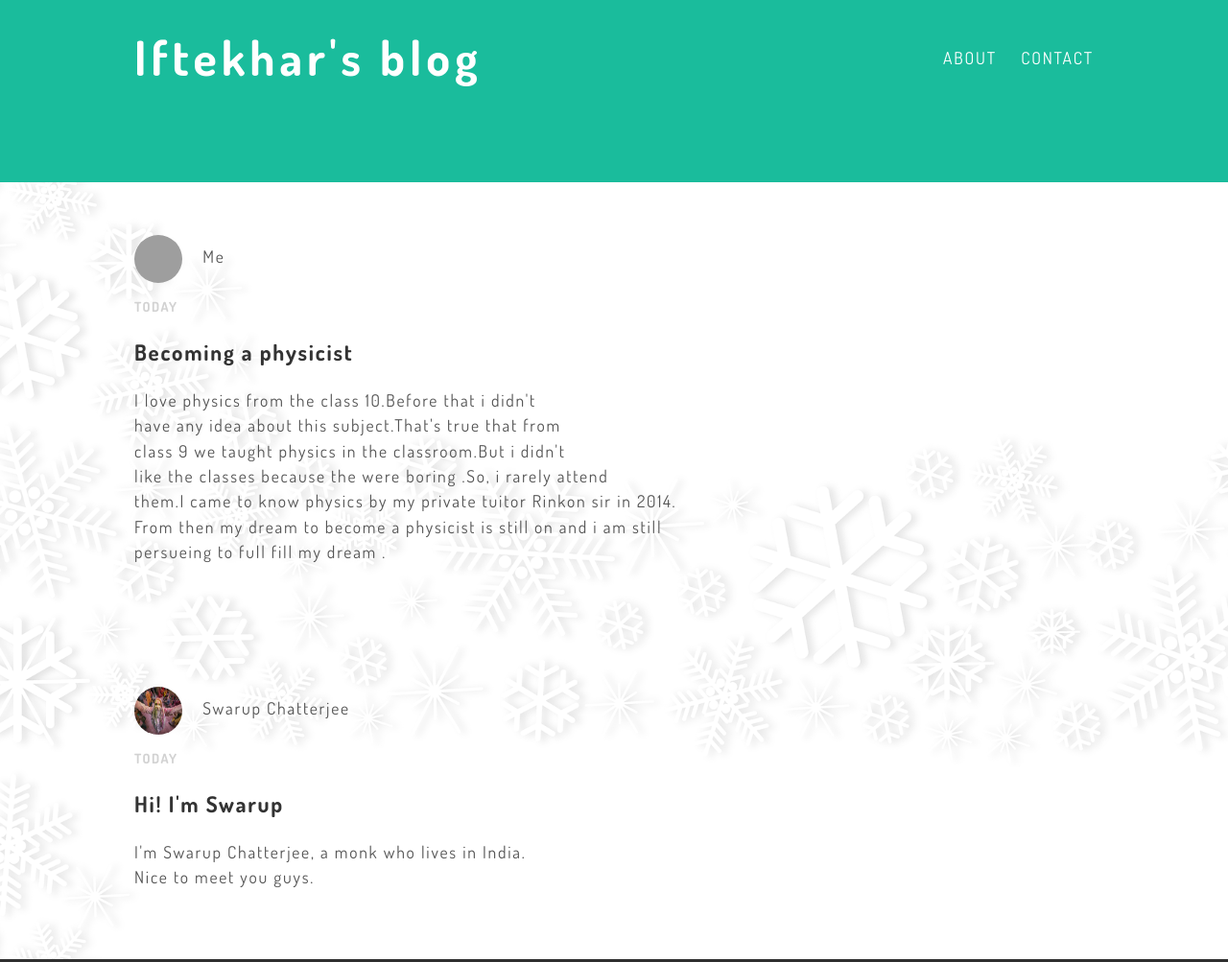
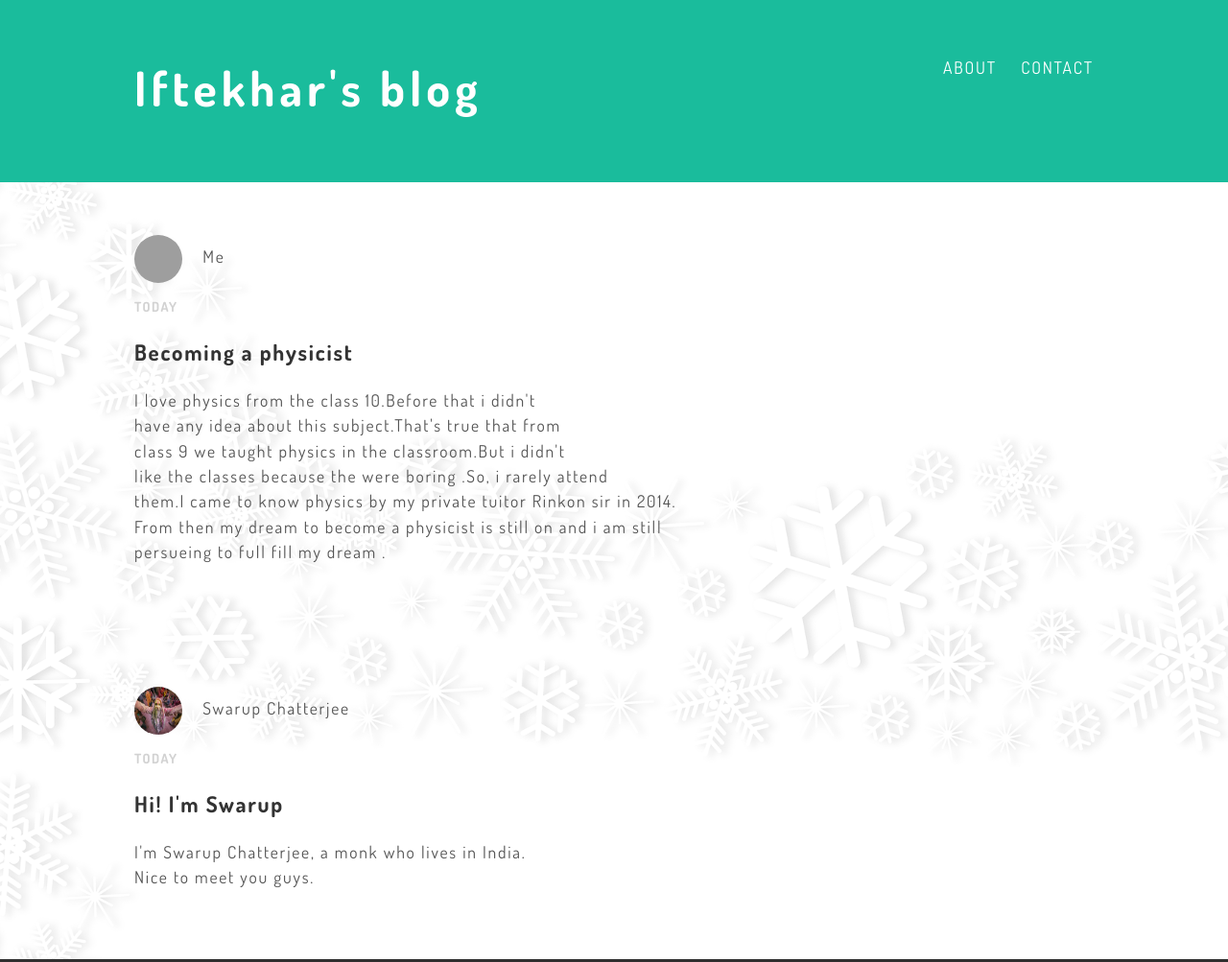
Before and after one commit to iftekharriyad/blog.com, a plain HTML site: page index.html in a window 1280 px wide. Shown: the top 1003 px of the page at 96% size. Drawn offline with Linux system fonts and the light colour scheme; grey boxes are pictures that could not be loaded.

Commit message:
Update styles.css

```diff
--- a/styles.css
+++ b/styles.css
@@ -36,7 +36,7 @@ a:hover{
 #header a{
   color:white;
   text-decoration: none;
-
+margin-top:32px;
   letter-spacing: 0.1em;
 }
 #header a:hover{
@@ -46,7 +46,7 @@ a:hover{
 #header-nav{
   display :block;
   float: right;
-  margin-top:0px;
+  margin-top:10px;
 }
 #header-nav li{
   display:inline;
```
